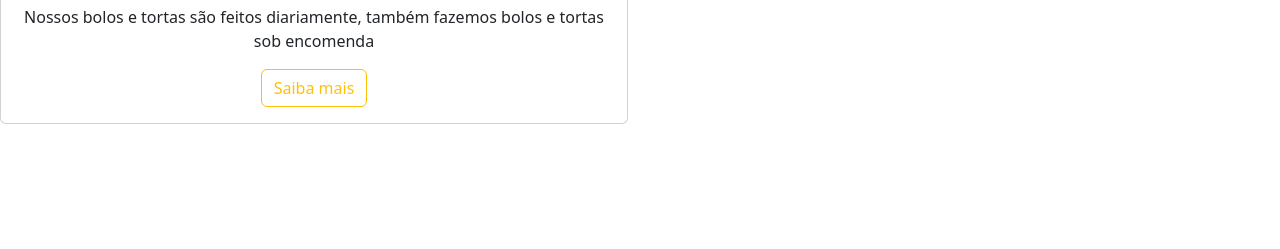
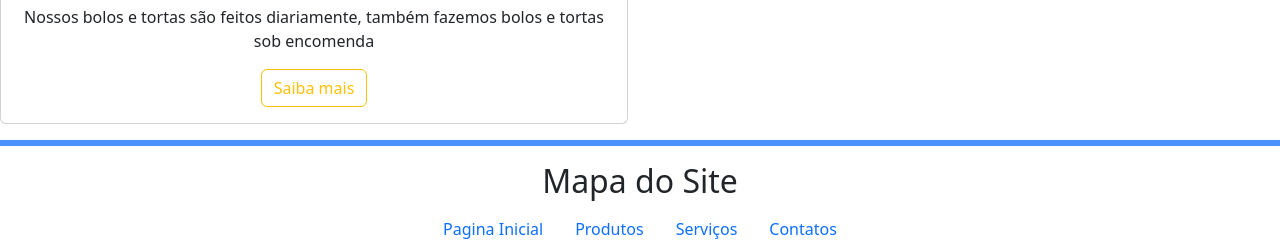
Before and after one commit to FCoppolla/Padaria-exemplo, a plain HTML site: page index.html in a window 1280 px wide. Shown: the part 1591-1840 px from the top of the page. Before the commit the page ends 1715 px from the top, so only its background shows below. Drawn offline with nearby package versions, Linux system fonts and the light colour scheme.

Commit message:
atualizaçã primeiro commit da noite
adicionou um mapa do site no footer em todas as paginas e colocou uma linha para melhorar o visual

```diff
--- a/index.html
+++ b/index.html
@@ -131,8 +131,30 @@
 
 
 
+<hr class="border border-primary border-3 opacity-75">
+<footer>
+  <div class="justify-content-center">
+    <h2 style="text-align: center;"> Mapa do Site</h2>
+  <ul class="nav justify-content-center">
 
-<footer>
+    <li class="nav-item">
+      <a class="nav-link" href="index.html">Pagina Inicial</a>
+    </li>
+    <li class="nav-item">
+      <a class="nav-link" href="produtos.html">Produtos</a>
+    </li>
+    <li class="nav-item">
+      <a class="nav-link" href="serviço.html">Serviços</a>
+    </li>
+    <li class="nav-item">
+      <a class="nav-link" href="contato.html">Contatos</a>
+    </li>
+  </ul>
+</div>
+
+
+
+
     <script src="https://cdn.jsdelivr.net/npm/bootstrap@5.3.3/dist/js/bootstrap.bundle.min.js" integrity="sha384-YvpcrYf0tY3lHB60NNkmXc5s9fDVZLESaAA55NDzOxhy9GkcIdslK1eN7N6jIeHz" crossorigin="anonymous"></script>
 </footer>
 </body>
```
Also changed, not shown: contato.html (+29 -0 lines), produtos.html (+28 -1 lines), serviço.html (+29 -0 lines).
